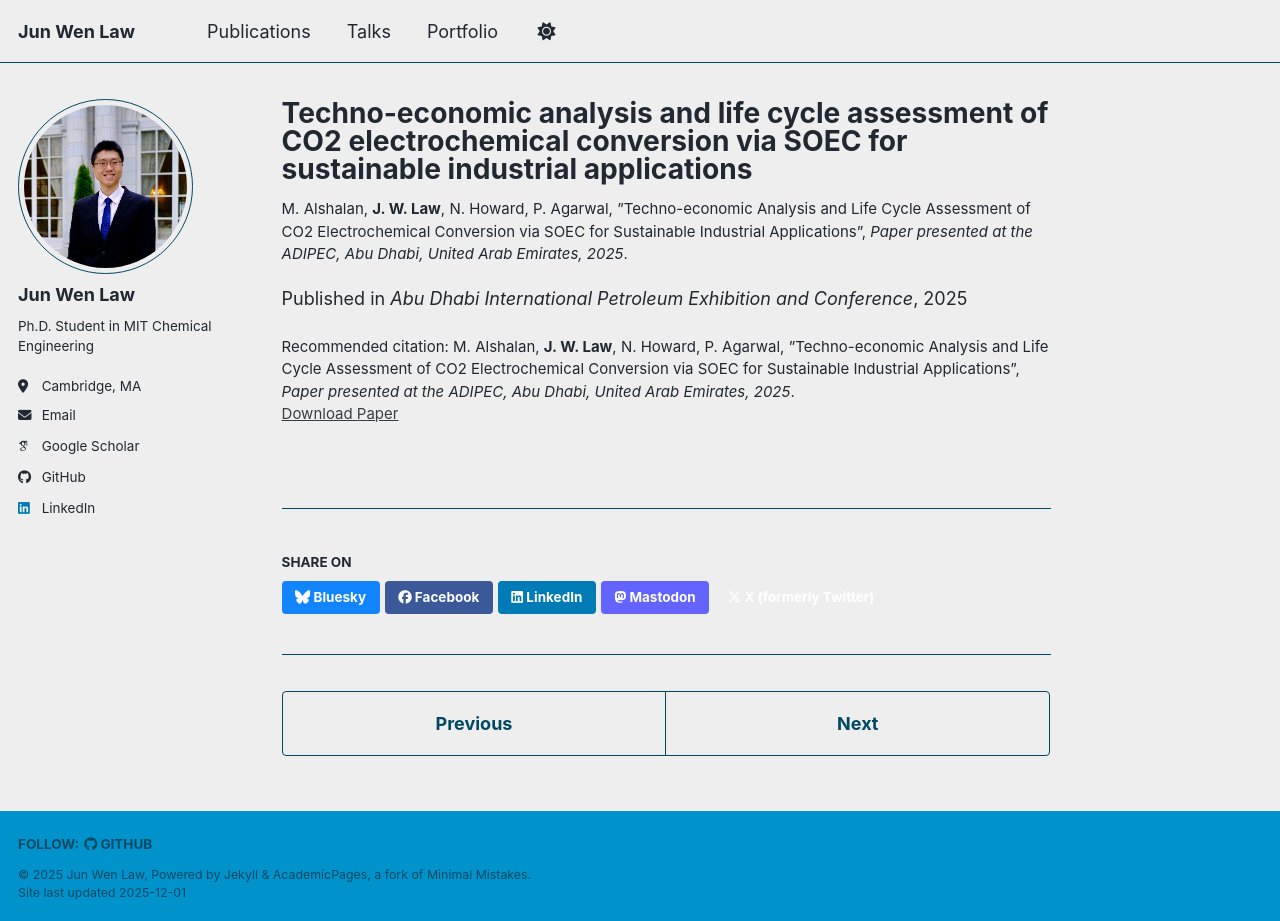
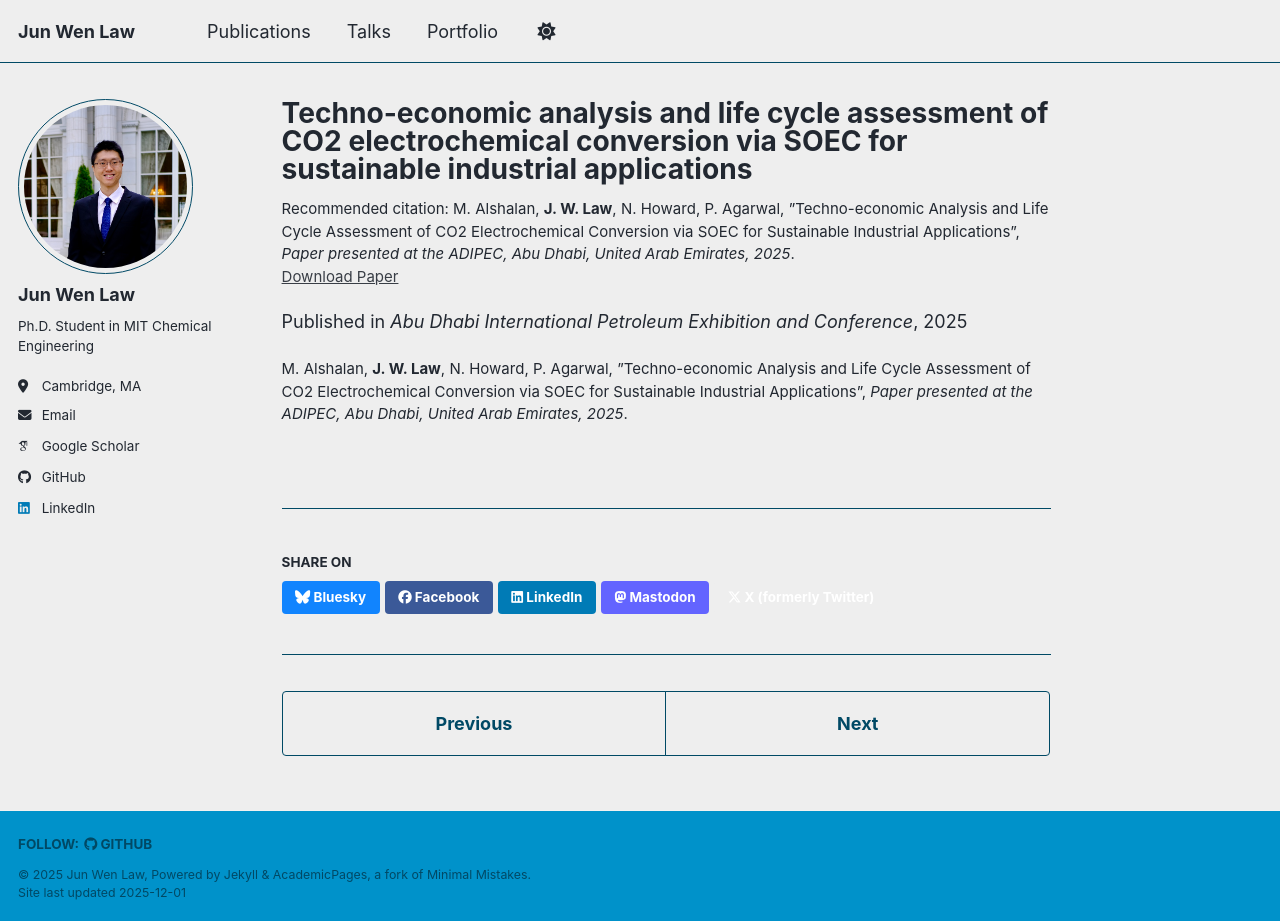
Before and after one commit to Junwenlaw/junwenlaw.github.io, a Jekyll site: the page built from _publications/2025-06-08-paper-title-number-5.md, in a window 1280 px wide and 921 px high. Built offline with Jekyll 4.4.1, drawn with Linux system fonts in a browser that asks for light colours; some web fonts are replaced; a script bundle is joined from its source files by our own code; library files that are not in the unit come from our copies.

Commit message:
Update single.html

```diff
--- a/_layouts/single.html
+++ b/_layouts/single.html
@@ -34,8 +34,8 @@
           <p class="page__date"><strong><i class="fa fa-fw fa-calendar" aria-hidden="true"></i> {{ site.data.ui-text[site.locale].date_label | default: "Published:" }}</strong> <time datetime="{{ page.modified | date: "%Y-%m-%d" }}">{{ page.modified | date: "%B %d, %Y" }}</time></p>
         {% endif %}
 
-        {% if page.citation %}
-          <p style="font-size: smaller">{{ page.citation }}</p>
+        {% if page.citation and page.paperurl %}
+          <p style="font-size: smaller">Recommended citation: {{ page.citation }}<br /><a href="{{ page.paperurl }}">Download Paper</a></p>
         {% endif %}
 
         {% if page.collection == 'teaching' %}
@@ -57,8 +57,6 @@
           <p style="font-size: smaller">Recommended citation: {{ page.citation }}<br /><a href="{{ page.paperurl }}">Download Paper</a> | <a href="{{ page.slidesurl }}">Download Slides</a></p>
         {% elsif page.citation and page.paperurl and page.bibtexurl %}
           <p style="font-size: smaller">Recommended citation: {{ page.citation }}<br /><a href="{{ page.paperurl }}">Download Paper</a> | <a href="{{ page.bibtexurl }}">Download Bibtex</a></p>
-        {% elsif page.citation and page.paperurl %}
-          <p style="font-size: smaller">Recommended citation: {{ page.citation }}<br /><a href="{{ page.paperurl }}">Download Paper</a></p>
         {% elsif page.citation and page.slidesurl and page.bibtexurl %}
           <p style="font-size: smaller">Recommended citation: {{ page.citation }}<br /><a href="{{ page.slidesurl }}">Download Slides</a> | <a href="{{ page.bibtexurl }}">Download Bibtex</a></p>
         {% elsif page.citation and page.slidesurl %}
@@ -69,6 +67,8 @@
           <p style="font-size: smaller"><a href="{{ page.paperurl }}">Download Paper</a> | <a href="{{ page.bibtexurl }}">Download Bibtex</a></p>
         {% elsif page.citation and page.bibtexurl %}
           <p style="font-size: smaller">Recommended citation: {{ page.citation }}<br /><a href="{{ page.bibtexurl }}">Download Bibtex</a></p>
+        {% elsif page.citation %}
+          <p style="font-size: smaller">{{ page.citation }}</p>
         {% elsif page.slidesurl %}
           <p style="font-size: smaller"><a href="{{ page.slidesurl }}">Download Slides</a></p>
         {% elsif page.bibtexurl %}
```
